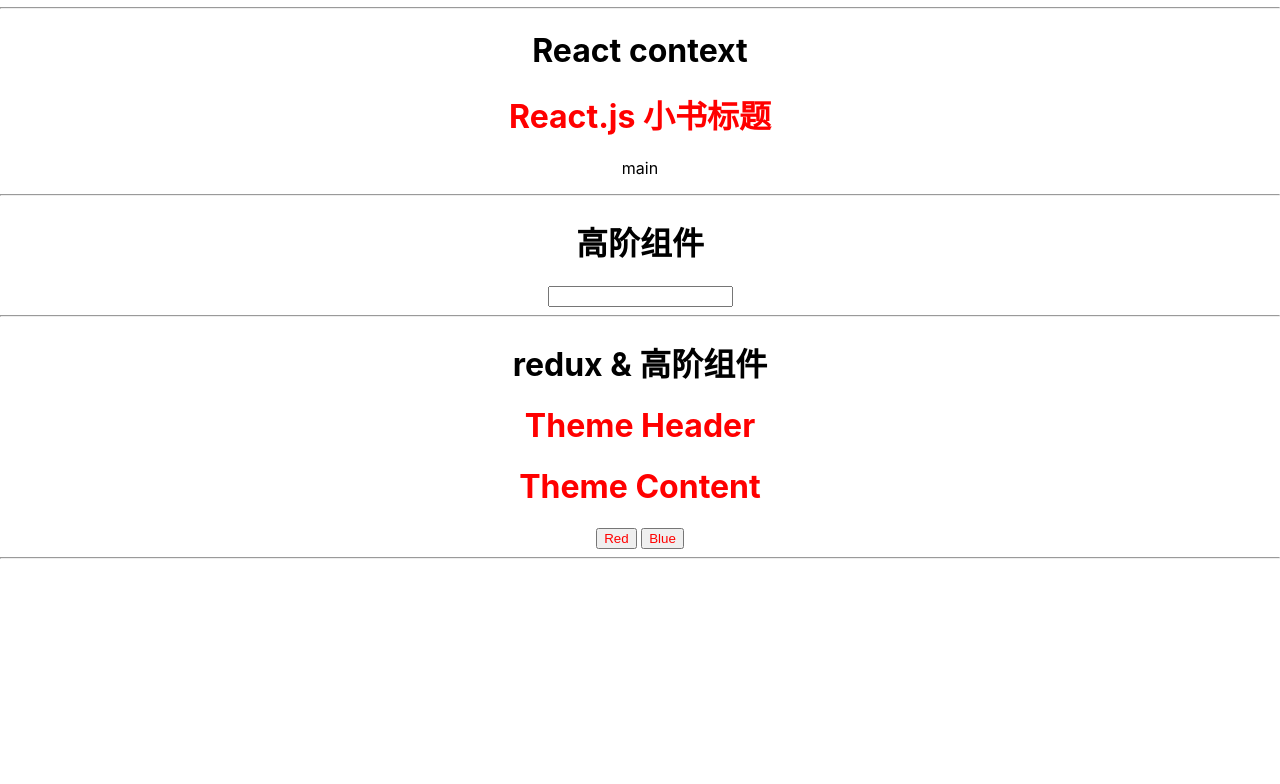
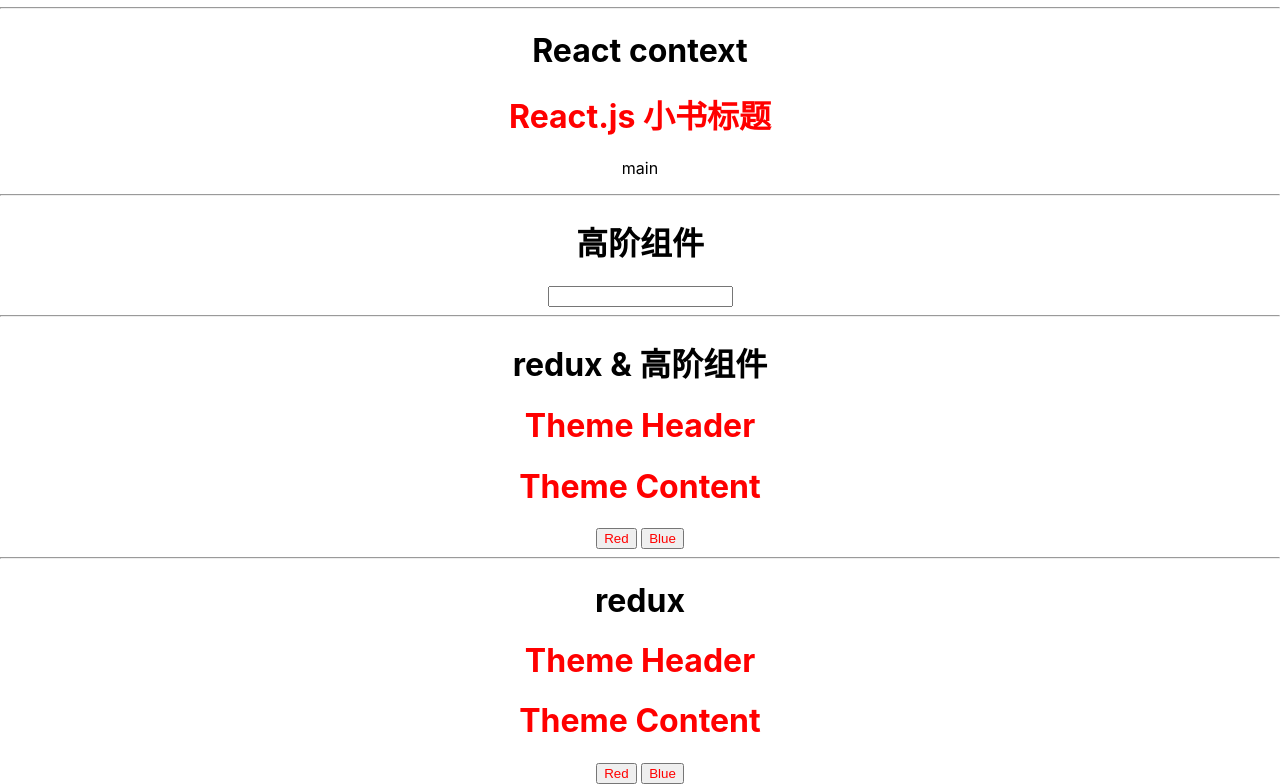
Before and after one commit to QheThe/react-sample, a React (Create React App) app: page / in a window 1280 px wide. Shown: the part 1730-2514 px from the top of the page. Before the commit the page ends 2297 px from the top, so only its background shows below. Built offline with nearby package versions, Linux system fonts and the light colour scheme.

Commit message:
feat: 使用真正的 redux

```diff
--- a/package.json
+++ b/package.json
@@ -6,7 +6,9 @@
     "prop-types": "^15.7.2",
     "react": "^16.8.6",
     "react-dom": "^16.8.6",
-    "react-scripts": "3.0.1"
+    "react-redux": "^7.1.0",
+    "react-scripts": "3.0.1",
+    "redux": "^4.0.1"
   },
   "scripts": {
     "start": "react-scripts start",
--- a/src/App.js
+++ b/src/App.js
@@ -13,6 +13,7 @@
 import Context from './context/Context'
 import HighOrderComponent from './High-Order-Components/HighOrderComponent'
 import Theme from './ThemeSwitch/Index'
+import Theme2 from './ThemeSwitch-redux/Index'
 
 let obj = {
   test: 'asd'
@@ -56,6 +57,8 @@
       <h1>redux & 高阶组件</h1>
       <Theme/>
       <hr/>
+      <h1>redux</h1>
+      <Theme2/>
       {/* <header className="App-header">
         <img src={logo} className="App-logo" alt="logo" />
         <p>Hello React</p>
--- /dev/null
+++ b/src/ThemeSwitch-redux/Content.jsx
@@ -0,0 +1,27 @@
+import React, { Component } from 'react'
+import PropTypes from 'prop-types'
+import { connect } from 'react-redux'
+
+function mapStateToProps (state) {
+    return {
+        themeColor: state.themeColor
+    }
+}
+
+class Content extends Component {
+    PropTypes = {
+        themeColor: PropTypes.string
+    }
+
+    render () {
+        return (
+            <div className="content">
+                <h1 style={{ color: this.props.themeColor }}>Theme Content</h1>
+            </div>
+        )
+    }
+}
+
+Content = connect(mapStateToProps)(Content)
+
+export default Content
--- /dev/null
+++ b/src/ThemeSwitch-redux/Header.jsx
@@ -0,0 +1,27 @@
+import React, { Component } from 'react'
+import PropTypes from 'prop-types'
+import { connect } from 'react-redux'
+
+class Header extends Component {
+    static contextTypes = {
+        themeColor: PropTypes.string
+    }
+
+    render () {
+        return (
+            <div className="header">
+                <h1 style={{ color: this.props.themeColor }}>Theme Header</h1>
+            </div>
+        )
+    }
+}
+
+const mapStateToProps = state => {
+    return {
+        themeColor: state.themeColor
+    }
+}
+
+Header = connect(mapStateToProps)(Header)
+
+export default Header
--- /dev/null
+++ b/src/ThemeSwitch-redux/Index.jsx
@@ -0,0 +1,48 @@
+import React, { Component } from 'react'
+import Header from './Header'
+import Content from './Content'
+import ThemeSwitcher from './ThemeSwitcher'
+import PropTypes from 'prop-types'
+import { createStore } from 'redux'
+import { Provider } from 'react-redux'
+
+// 初始化 reducer
+const themeReducer = (state, action) => {
+    if (!state) return {
+      themeColor: 'red'
+    }
+    switch (action.type) {
+      case 'CHANGE_COLOR':
+        return { ...state, themeColor: action.themeColor }
+      default:
+        return state
+    }
+}
+
+const store = createStore(themeReducer)
+
+class Theme2 extends Component {
+    // 子组件 context 类型 （使用 context 必须）
+    static childContextTypes = {
+        store: PropTypes.object
+    }
+
+    // 获取 context 时要做的操作
+    getChildContext () {
+        return { store }
+    }
+
+    render () {
+        return (
+            <Provider store={store}>
+                <div className="theme">
+                    <Header/>
+                    <Content/>
+                    <ThemeSwitcher/>
+                </div>
+            </Provider>
+        )
+    }
+}
+
+export default Theme2
--- /dev/null
+++ b/src/ThemeSwitch-redux/ThemeSwitcher.jsx
@@ -0,0 +1,55 @@
+import React, { Component } from 'react'
+import PropTypes from 'prop-types'
+import { connect } from 'react-redux'
+
+// 将 context state 绑定到当前组件 props
+const mapStateToProps = (state) => {
+    return {
+        themeColor: state.themeColor
+    }
+}
+
+// 将 dispatch 绑定到当前组件 props
+const mapDispatchToProps = (dispatch) => {
+    return {
+        onSwitchColor: (color) => {
+            dispatch({ type: 'CHANGE_COLOR', themeColor: color })
+        }
+    }
+}
+
+class ThemeSwitcher extends Component {
+    // 校验传入的 prop
+    static propTypes = {
+        themeColor: PropTypes.string,
+        onSwitchColor: PropTypes.func
+    }
+
+    handleSwitchColor(color) {
+        if (this.props.onSwitchColor) {
+            this.props.onSwitchColor(color)
+        }
+    }
+
+    render() {
+        return (
+            <div>
+                {/* 触发 prop 传入的 dispatch */}
+                <button
+                    style={{ color: this.props.themeColor }}
+                    onClick={this.handleSwitchColor.bind(this, 'red')}
+                >Red</button>
+                <span> </span>
+                <button
+                    style={{ color: this.props.themeColor }}
+                    onClick={this.handleSwitchColor.bind(this, 'blue')}
+                >Blue</button>
+            </div>
+        )
+    }
+}
+
+// 将 dispatch 绑定到当前组件 props
+ThemeSwitcher = connect(mapStateToProps, mapDispatchToProps)(ThemeSwitcher)
+
+export default ThemeSwitcher
```
Also changed, not shown: src/ThemeSwitch-redux/Connect.jsx (added, +53 -0 lines), 1 other file (tests, documents, lock files or other folders).
